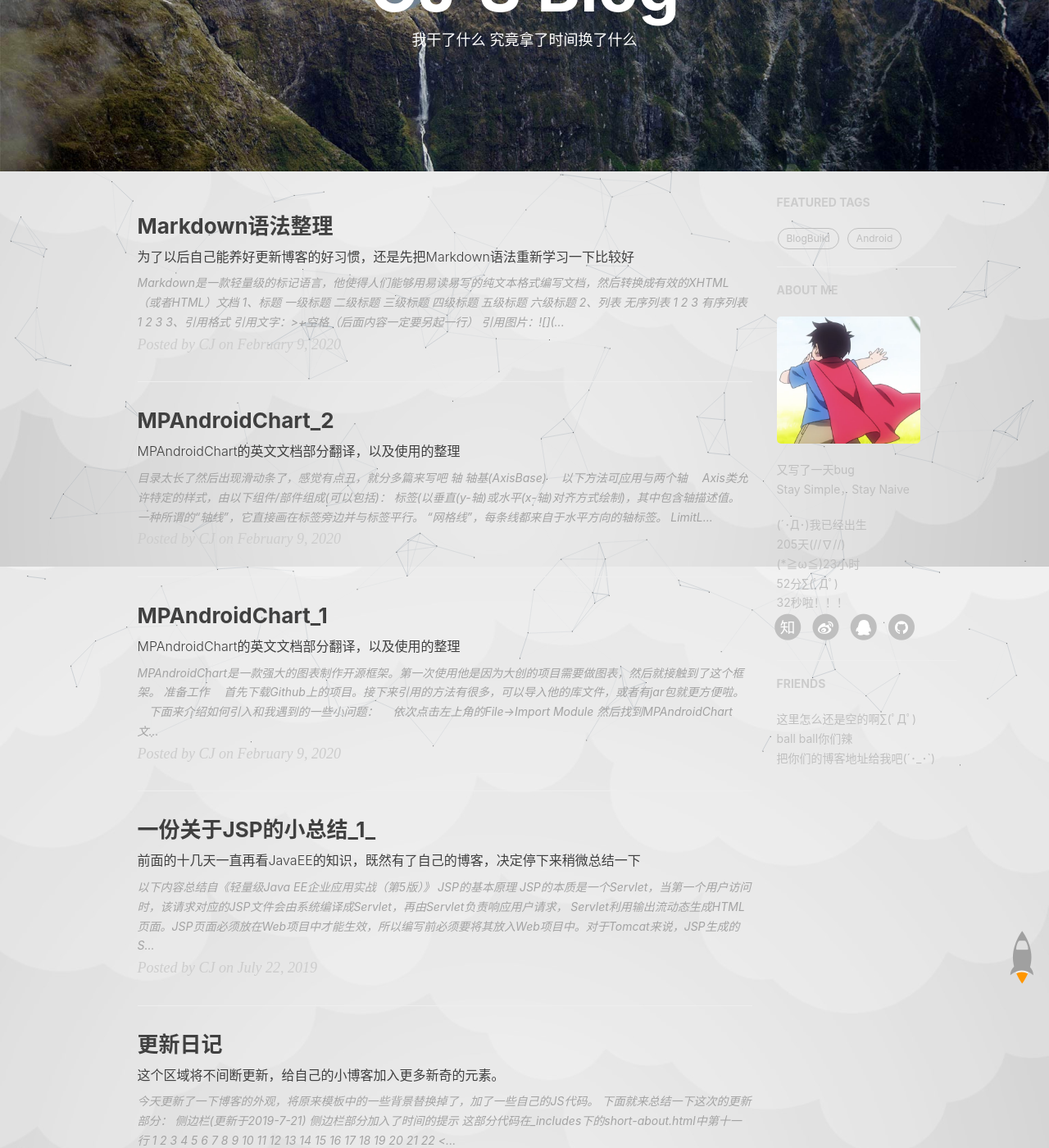
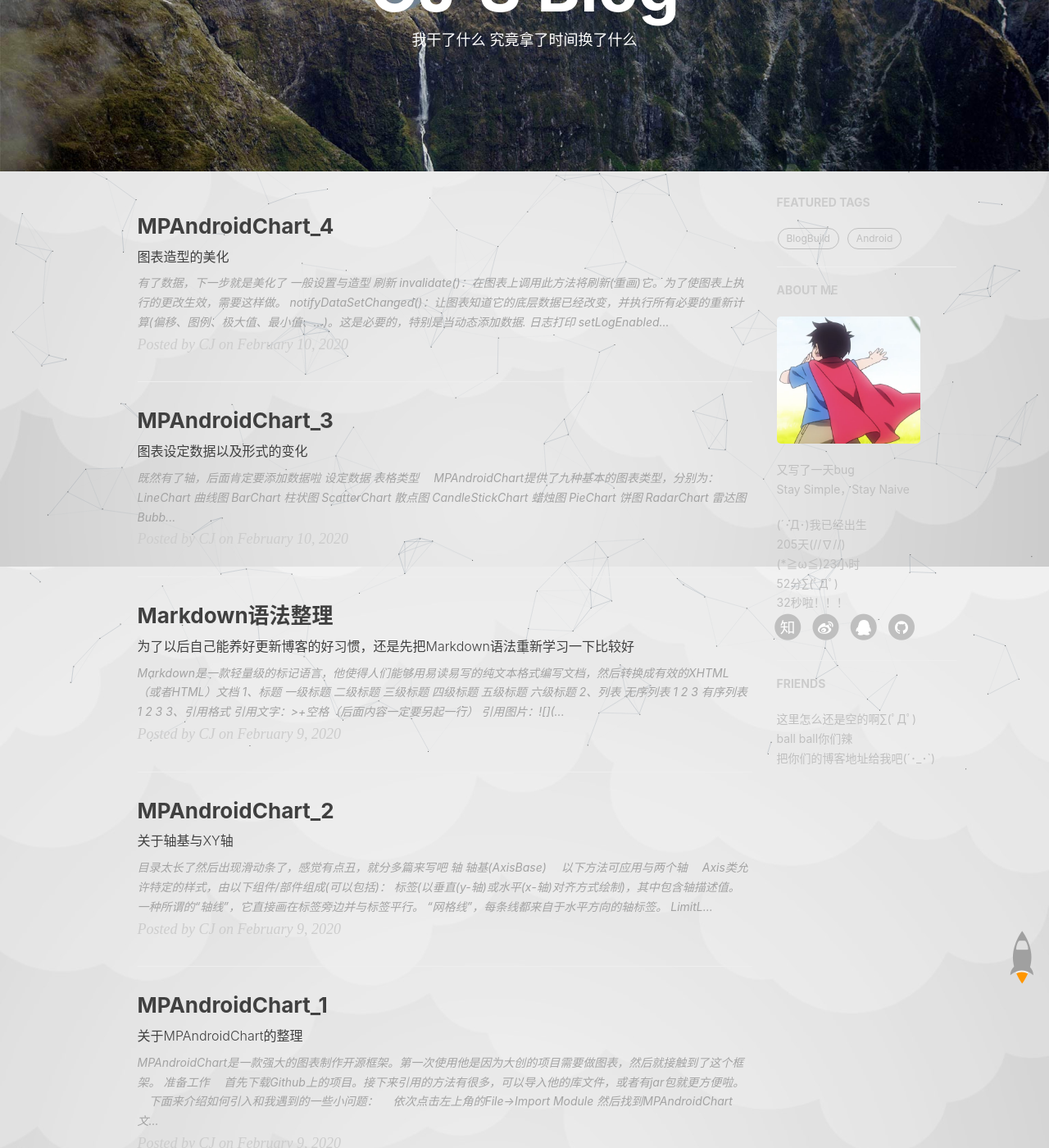
Before and after one commit to CJ0301/CJ0301.github.io, a Jekyll site: the page built from index.html, in a window 1280 px wide and 1400 px high, scrolled down 209 px. Shown: the whole window at 82% size. Built offline with Jekyll 4.4.1, drawn with Linux system fonts in a browser that asks for light colours; nearby versions of some CDN libraries; the list of posts is cut into pages by our own code; comment, search, counter and statistics services are not loaded; some of the changed lines change nothing that is shown.

Commit message:
20200210 update

```diff
--- /dev/null
+++ b/_posts/2020-2-10-about-MPAndroidChart_03.md
@@ -0,0 +1,256 @@
+---
+layout: 		post
+title: 			"MPAndroidChart_3"
+subtitle: 		'图表设定数据以及形式的变化'
+author: 		"CJ"
+header-img: 	"img/post-bg-fblog.jpg"
+header-mask: 	0.3
+catalog: 		true
+tags:
+  - Android
+---
+> 既然有了轴，后面肯定要添加数据啦
+
+## 设定数据
+#### 表格类型
+&emsp;MPAndroidChart提供了九种基本的图表类型，分别为：
+
+- LineChart					曲线图
+- BarChart					柱状图
+- ScatterChart				散点图
+- CandleStickChart			蜡烛图
+- PieChart					饼图
+- RadarChart				雷达图
+- BubbleChart				气泡图
+- CombinedChart				综合图
+- HorizontalBarChart		水平柱状图
+
+&emsp;在这九类中又分为两个大类，分别为：
+
+- BarLineChartBase
+- PieRadarChartBase
+
+&emsp;第一类包括了LineChart, BarChart, ScatterChart 和 CandleStickChart。
+&emsp;第二类包括了PieChart 和 RadarChart。
+
+#### 数据类型-
+
+<table border="1px" style="border-collapse: collapse;">
+		<tr>
+            <th>表格类型</th>
+            <th>数据类型</th>
+        </tr>
+        <tr>
+            <td>LineChart 曲线图</td>
+            <td rowspan="2">Enrty</td>
+        </tr>
+        <tr>
+            <td>ScatterChart 散点图</td>
+        </tr>
+        <tr>
+            <td>BarChart 柱状图</td>
+            <td rowspan="2">BarEntry</td>
+        </tr>
+        <tr>
+            <td>HorizontalBarChart 水平柱状图</td>
+        </tr>
+        <tr>
+            <td>CandleStickChart 蜡烛图</td>
+            <td>CandleEntry</td>
+        </tr>
+        <tr>
+            <td>PieChart 饼图</td>
+            <td>PieEntry</td>
+        </tr>
+        <tr>
+            <td>RadarChart 雷达图</td>
+            <td>RaderEntry</td>
+        </tr>
+        <tr>
+            <td>BubbleChart 气泡图</td>
+            <td>BubbleEntry</td>
+        </tr>
+        <tr>
+            <td>CombinedChart 综合图</td>
+            <td>比较特殊</td>
+        </tr>
+    </table>
+
+## 实例🌰
+#### Entry
+&emsp;曲线图
+
+	lineChart = findViewById(R.id.lineChart);
+    List<Entry> entries = new ArrayList<>();
+    entries.add(new Entry(1,20f));
+    entries.add(new Entry(2,14f));
+    entries.add(new Entry(3,26f));
+    entries.add(new Entry(4,10f));
+    entries.add(new Entry(5,30f));
+
+    LineDataSet lineDataSet = new LineDataSet(entries,"参数1");
+
+    LineData lineData = new LineData();
+    lineData.addDataSet(lineDataSet);
+    Highlight highlight = new Highlight(2f,20f,0);
+    lineChart.setData(lineData);
+    lineChart.highlightValue(highlight,false);
+    lineChart.invalidate();
+
+![](/img/in-posts/20200209_simple_chart.png)
+
+&emsp;散点图
+
+	scatterChart = findViewById(R.id.scatterChart);
+    List<Entry> entries = new ArrayList<>();
+    entries.add(new Entry(1,20f));
+    entries.add(new Entry(2,14f));
+    entries.add(new Entry(3,26f));
+    entries.add(new Entry(4,10f));
+    entries.add(new Entry(5,30f));
+
+    ScatterDataSet scatterDataSet = new ScatterDataSet(entries,"参数1");
+
+    ScatterData scatterData = new ScatterData();
+    scatterData.addDataSet(scatterDataSet);
+    scatterChart.setData(scatterData);
+    scatterChart.invalidate();
+
+![](/img/in-posts/20200210_scatterChart.png)
+
+#### BarEntry
+&emsp;柱状图
+
+	barChart = findViewById(R.id.barChart);
+    List<BarEntry> barEntries = new ArrayList<>();
+    barEntries.add(new BarEntry(1,20));
+    barEntries.add(new BarEntry(2,45));
+    barEntries.add(new BarEntry(3,23));
+    barEntries.add(new BarEntry(4,30));
+    barEntries.add(new BarEntry(5,16));
+
+    BarDataSet barDataSet = new BarDataSet(barEntries,"参数1");
+
+    BarData barData = new BarData();
+    barData.addDataSet(barDataSet);
+    barChart.setData(barData);
+
+![](/img/in-posts/20200210_barChart.png)
+
+&emsp;水平柱状图
+
+	hBarChart = findViewById(R.id.hBarChart);
+    List<BarEntry> barEntries = new ArrayList<>();
+    barEntries.add(new BarEntry(1,20));
+    barEntries.add(new BarEntry(2,45));
+    barEntries.add(new BarEntry(3,23));
+    barEntries.add(new BarEntry(4,30));
+    barEntries.add(new BarEntry(5,16));
+
+    BarDataSet barDataSet = new BarDataSet(barEntries,"参数1");
+
+    BarData barData = new BarData();
+    barData.addDataSet(barDataSet);
+    hBarChart.setData(barData);
+
+![](/img/in-posts/20200210_hBarChart.png)
+
+#### CandleEntry
+&emsp;这一块太复杂了，以后有机会再更新
+
+#### PieEntry
+&emsp;饼图
+
+	pieChart = findViewById(R.id.pieChart);
+    List<PieEntry> pieEntries = new ArrayList<>();
+    pieEntries.add(new PieEntry(35,"参数1"));
+    pieEntries.add(new PieEntry(60,"参数2"));
+
+    PieDataSet pieDataSet = new PieDataSet(pieEntries,"标签");
+    pieDataSet.addColor(Color.GREEN);//必须要加颜色
+
+    PieData pieData = new PieData();
+    pieData.addDataSet(pieDataSet);
+    pieChart.setData(pieData);
+
+![](/img/in-posts/20200210_pieChart.png)
+
+#### RadarEntry
+&emsp;雷达图
+
+	radarChart = findViewById(R.id.radarChart);
+    List<RadarEntry> radarEntries = new ArrayList<>();
+    radarEntries.add(new RadarEntry(20));
+    radarEntries.add(new RadarEntry(32));
+    radarEntries.add(new RadarEntry(25));
+    radarEntries.add(new RadarEntry(10));
+    radarEntries.add(new RadarEntry(18));
+
+    RadarDataSet radarDataSet = new RadarDataSet(radarEntries,"参数1");
+
+    RadarData radarData = new RadarData();
+    radarData.addDataSet(radarDataSet);
+    radarChart.setData(radarData);
+
+![](/img/in-posts/20200210_radarChart.png)
+
+#### BubbleEntry
+&emsp;气泡图
+
+	bubbleChart = findViewById(R.id.bubbleChart);
+    ArrayList<BubbleEntry> yVals = new ArrayList<BubbleEntry>();
+
+    ArrayList<BubbleEntry> yVals_blue = new ArrayList<BubbleEntry>();
+    ArrayList<BubbleEntry> yVals_yellow = new ArrayList<BubbleEntry>();
+    ArrayList<BubbleEntry> yVals_red = new ArrayList<BubbleEntry>();
+
+    for (int i = 0; i < 10; i++) {
+		float val = (float) (Math.random() * 100);
+        yVals.add(new BubbleEntry(i + 1, val, val));
+    }
+
+    for (int i = 0; i < yVals.size(); i++) {
+        BubbleEntry bubbleEntry = yVals.get(i);
+        if (bubbleEntry.getY() <= 100 / 3) {
+			yVals_red.add(bubbleEntry);
+		} else if (bubbleEntry.getY() > 100 / 3 && bubbleEntry.getY() <= 200 / 3) {
+			yVals_yellow.add(bubbleEntry);
+        } else if (bubbleEntry.getY() > 200 / 3) {
+			yVals_blue.add(bubbleEntry);
+        }
+	}
+
+
+	BubbleDataSet set1 = new BubbleDataSet(yVals_blue, "优秀");
+	set1.setDrawIcons(false);
+	set1.setColor(Color.BLUE, 100);
+	set1.setDrawValues(true);
+
+	BubbleDataSet set2 = new BubbleDataSet(yVals_yellow, "良好");
+	set2.setDrawIcons(false);
+	set2.setColor(Color.YELLOW, 100);
+ 	set2.setDrawValues(true);
+
+	BubbleDataSet set3 = new BubbleDataSet(yVals_red, "很差");
+ 	set3.setDrawIcons(false);
+	set3.setColor(Color.RED, 100);
+ 	set3.setDrawValues(true);
+
+	ArrayList<IBubbleDataSet> dataSets = new ArrayList<IBubbleDataSet>();
+    dataSets.add(set1);
+    dataSets.add(set2);
+    dataSets.add(set3);
+
+    BubbleData bubbleData = new BubbleData(dataSets);
+    bubbleChart.setData(bubbleData);
+
+
+![](/img/in-posts/20200210_bubbleChart.png)
+
+## 设置颜色
+&emsp;这一块感觉没啥好讲的，在相应的dataset上添加颜色，如果不添加就会使用默认颜色。一般在数据集多的时候会使用，饼图是肯定要用到的，毕竟至少有两个数据。
+&emsp;颜色的选择可以用这个开源框架下的ColorTemplate类，也可以用自带的Color类。
+
+## 值的形式
+&emsp;ValueFormatter类可以帮助我们改变DataSets数据集和轴的数据形式。
+&emsp;使用方式为将重写好的ValueFormatter子类通过setValueFormatter设置。
--- /dev/null
+++ b/_posts/2020-2-10-about-MPAndroidChart_04.md
@@ -0,0 +1,143 @@
+---
+layout: 		post
+title: 			"MPAndroidChart_4"
+subtitle: 		'图表造型的美化'
+author: 		"CJ"
+header-img: 	"img/post-bg-fblog.jpg"
+header-mask: 	0.3
+catalog: 		true
+tags:
+  - Android
+---
+> 有了数据，下一步就是美化了
+
+## 一般设置与造型
+#### 刷新
+- invalidate()：在图表上调用此方法将刷新(重画)它。为了使图表上执行的更改生效，需要这样做。
+- notifyDataSetChanged()：让图表知道它的底层数据已经改变，并执行所有必要的重新计算(偏移、图例、极大值、最小值、…)。这是必要的，特别是当动态添加数据.
+
+#### 日志打印
+- setLogEnabled(boolean enabled)：将此设置为true将激活图表logcat输出。启用此功能对性能不利，如果没有必要，请保持禁用状态。
+
+#### 通用图表造型
+
+- setBackgroundColor(int color)：设置涵盖整个图表视图的背景色。此外，背景颜色可以通过.xml在布局文件中。
+- setDescription(String desc)：设置显示在图表右下角的描述文本。
+- setDescriptionColor(int color)：设置描述文本的颜色。
+- setDescriptionPosition(float x, float y)：设置屏幕上以像素为单位的描述文本的自定义位置。
+- setDescriptionTypeface(Typeface t)：设置Typeface用于绘制描述文本。
+- setDescriptionTextSize(float size)：设置描述文本的大小，以像素为单位，最小为6f，最大为16F。
+- setNoDataText(String text)：设置在图表为空时应显示的文本。
+- setDrawGridBackground(boolean enabled)：如果启用，图表绘制区域后面的背景矩形将被绘制.
+- setGridBackgroundColor(int color)：设置网格背景应使用的颜色。
+- setDrawBorders(boolean enabled)：启用/禁用绘制图表边框(围绕图表的线条)。
+- setBorderColor(int color)：设置图表边框的颜色。
+- setBorderWidth(float width)：设置DP中图表边框的宽度。
+- setMaxVisibleValueCount(int count)：设置图表上的最大可视绘制值-标签数。这只在setDrawValues()已启用。
+
+## 特殊的造型设置
+#### Line-, Bar-, Scatter-, Candle- & BubbleChart
+- setAutoScaleMinMaxEnabled(boolean enabled)：指示是否启用y轴自动缩放的标志。如果启用，y轴将自动调整到当前x轴范围的最小和最大y值，只要视图改变。这对于显示金融数据的图表尤其有趣。默认值：false
+- setKeepPositionOnRotation(boolean enabled)：设置图表是否应在改变方向后保持其位置(缩放/滚动)。默认值：false
+
+#### BarChart
+- setDrawValueAboveBar(boolean enabled)：如果设置为true，则所有值都绘制在它们的条形图之上，而不是在其顶部下面。
+- setDrawBarShadow(boolean enabled)：如果设置为true，则在指示最大值的每个栏后面绘制灰色区域。使他的表现下降约40%。
+- setDrawValuesForWholeStack(boolean enabled)：如果设置为真，则所有叠加栏的值都是单独绘制的，而不仅仅是它们的总和。
+- setDrawHighlightArrow(boolean enabled)：将此设置为true，以便在高亮显示时将高亮箭头绘制在每个条形图上方。
+
+#### PieChart
+- setDrawSliceText(boolean enabled)：将其设置为true，将x值文本绘制到饼片中。
+- setUsePercentValues(boolean enabled)：如果启用，图表中的值是以百分比绘制的，而不是用原始值绘制的。为ValueFormatter然后以百分比提供格式。
+- setCenterText(SpannableString text)：设置在分段中间绘制的文本。较长的文本将自动“包装”，以避免剪裁到饼片。
+- setCenterTextRadiusPercent(float percent)：将中间文本的边框的矩形半径设置为饼孔默认为1.f(100%)的百分比。
+- setHoleRadius(float percent)：以最大半径的百分比(max=整个图表的半径)设置分段中心的孔半径，默认为50%。
+- setTransparentCircleRadius(float percent)：以最大半径的百分比(max=整个图表的半径)为单位，设置在圆孔旁边绘制的透明圆的半径，默认为55%->意味着默认情况下比中心孔大5%。
+- setTransparentCircleColor(int color)：设置透明圆圈的颜色。
+- setTransparentCircleAlpha(int alpha)：设置透明圈应该具有的透明度(0-255)。
+- setMaxAngle(float maxangle)：设置用于计算饼圆的最大角度。360 F意味着它是一个满的PieChart，180 F的结果是半饼图。默认：360 F
+
+#### RadarChart
+- setSkipWebLineCount(int count)：允许跳过来自图表中心的网页线。如果有很多行的话，特别有用。
+
+## 图例
+&emsp;默认情况下，每一个图表在设置完数据后会生成一个图例。图例通常由多个条目组成，每个条目由一个标签、一个窗体/形状表示。
+&emsp;图例生成的条目数量取决于不同颜色（跨所有DataSet对象）的数目以及DataSet标签。 图例的标签取决于为图表中使用的DataSet对象设置的标签。 如果没有为DataSet对象指定标签，则图表将自动生成它们。 如果一个数据集使用了多种颜色，则这些颜色将被分组，并且仅由（属于）一个标签来描述。
+
+&emsp;获取Legend类
+
+	Legend legend = chart.getLegend();
+
+#### 画图例
+- setEnabled(boolean enabled)：设置Legend启用或禁用。如果禁用，则Legend不会被画。
+
+#### 修改图例样式
+- setTextColor(int color)：设置图例标签的颜色。
+- setTextSize(float size)：在dp中设置图例标签的文本大小。
+- setTypeface(Typeface tf)：设置字体。
+
+#### 避免包装/修剪
+- setWordWrapEnabled(boolean enabled)：如果启用，图例的内容将不会夹在图表边界之外，而是创建一个新的行。请注意，这会降低性能，并且只适用于图表下面的图例。
+- setMaxSizePercent(float maxSize)：以百分比为单位，将整个图表视图中的最大相对大小设置为百分比。默认：0.95f(95%)
+
+#### 定制图例
+- setPosition(LegendPosition pos)：设置LegendPosition，它定义了Legend应该出现。在右图、右图_中心、右_图_内、__图表_左、下面__图表_右、__图表_中心以下或分段中心之间进行选择(PieChart)，…还有更多。
+- setForm(LegendForm shape)：设置LegendForm应该用它。此形状是在图例标签旁边绘制的，颜色为DataSet图例-条目代表。在正方形、圆形或直线之间进行选择。
+- setFormSize(float size)：在DP中设置图例窗体的大小。
+- setXEntrySpace(float space)：设置水平轴上图例-条目之间的空间。
+- setYEntrySpace(float space)：在垂直轴上设置图例-条目之间的空间。
+- setFormToTextSpace(float space)：设置图例标签与相应图例格式之间的空格。
+- setWordWrapEnabled(boolean enabled)：传奇词应该包装吗？/目前只支持BelowChartLeft、BelowChartRight、BelowChartCenter。/您可能希望在单词包装时设置maxSizePerse，以设置文本包装的点。
+
+#### 自定义标签和颜色
+- setCustom(int[] colors, String[] labels)：设置自定义图例的标签和颜色数组。颜色计数应与标签计数相匹配。每种颜色都是在同一索引处绘制的窗体的颜色。空标签将启动一个组。(-2)颜色将避免绘制表单，这将禁用自动从数据集中计算图例标签和颜色的功能。打电话resetCustom()重新启用自动计算(然后notifyDataSetChanged()是自动计算图例所必需的)
+- resetCustom()：调用这将禁用自定义图例标签(由setCustom(...))。相反，标签将再次自动计算(在notifyDataSetChanged()被称为)。
+- setExtra(int[] colors, String[] labels)：设置将在计算图例后追加到自动计算的颜色和标签数组末尾的颜色和标签。(如果图例已经计算过，则需要调用notifyDataSetChanged()使更改生效)
+
+&emsp;举个🌰：
+
+	Legend l = chart.getLegend();
+	l.setFormSize(10f); // set the size of the legend forms/shapes
+	l.setForm(LegendForm.CIRCLE); // set what type of form/shape should be used
+	l.setPosition(LegendPosition.BELOW_CHART_LEFT);
+	l.setTypeface(...);
+	l.setTextSize(12f);
+	l.setTextColor(Color.BLACK);
+	l.setXEntrySpace(5f); // space between the legend entries on the x-axis
+	l.setYEntrySpace(5f); // space between the legend entries on the y-axis
+    // set custom labels and colors
+	 l.setCustom(ColorTemplate.VORDIPLOM_COLORS, new String[] { "Set1", "Set2", "Set3", "Set4", "Set5" });
+    // and many more...
+
+## 解释
+&emsp;默认在表格的右下角会有个小标签，没多少可讲的，主要就是获取：
+
+	Description description = chart.getDescription();
+
+&emsp;与样式：
+
+	// enable or disable the description
+	description.setEnabled(...);
+	// set the description text
+	description.setText("...");
+	// set the position of the description on the screen
+	description.setPosition(float x, float y);
+
+## 动画
+&emsp;为了优化用户体验，我们还可以加一些动画。
+&emsp;动画主要分为X轴和Y轴：
+
+- animateX(int durationMillis)：：在水平轴上动画图表值，这意味着图表将在指定的时间内从左到右建立起来。
+- animateY(int durationMillis)：：在垂直轴上动画图表值，这意味着图表将在指定的时间内从下到上建立起来。
+- animateXY(int xDuration, int yDuration)：：动画的水平和垂直轴，导致左/右，底部/上建。
+
+	mChart.animateX(3000); // animate horizontal 3000 milliseconds
+	// or:
+	mChart.animateY(3000); // animate vertical 3000 milliseconds
+	// or:
+	mChart.animateXY(3000, 3000); // animate horizontal and vertical 3000 milliseconds
+
+&emsp;动画的减缓效果都在Easing类里，这里就不多做尝试了。
+
+#### 定制自己的动画
+&emsp;作者留了一个EasingFunction接口，有兴趣的可以自己研究一下
--- a/_posts/2020-2-9-about-MPAndroidChart_01.md
+++ b/_posts/2020-2-9-about-MPAndroidChart_01.md
@@ -1,7 +1,7 @@
 ---
 layout: 		post
 title: 			"MPAndroidChart_1"
-subtitle: 		'MPAndroidChart的英文文档部分翻译，以及使用的整理'
+subtitle: 		'关于MPAndroidChart的整理'
 author: 		"CJ"
 header-img: 	"img/post-bg-fblog.jpg"
 header-mask: 	0.3
--- a/_posts/2020-2-9-about-MPAndroidChart_02.md
+++ b/_posts/2020-2-9-about-MPAndroidChart_02.md
@@ -1,7 +1,7 @@
 ---
 layout: 		post
 title: 			"MPAndroidChart_2"
-subtitle: 		'MPAndroidChart的英文文档部分翻译，以及使用的整理'
+subtitle: 		'关于轴基与XY轴'
 author: 		"CJ"
 header-img: 	"img/post-bg-fblog.jpg"
 header-mask: 	0.3
```
Also changed, not shown: img/in-posts/20200209_simple_chart.png, img/in-posts/20200210_barChart.png (added), img/in-posts/20200210_bubbleChart.png (added), img/in-posts/20200210_hBarChart.png (added), img/in-posts/20200210_pieChart.png (added), img/in-posts/20200210_radarChart.png (added), img/in-posts/20200210_scatterChart.png (added).
